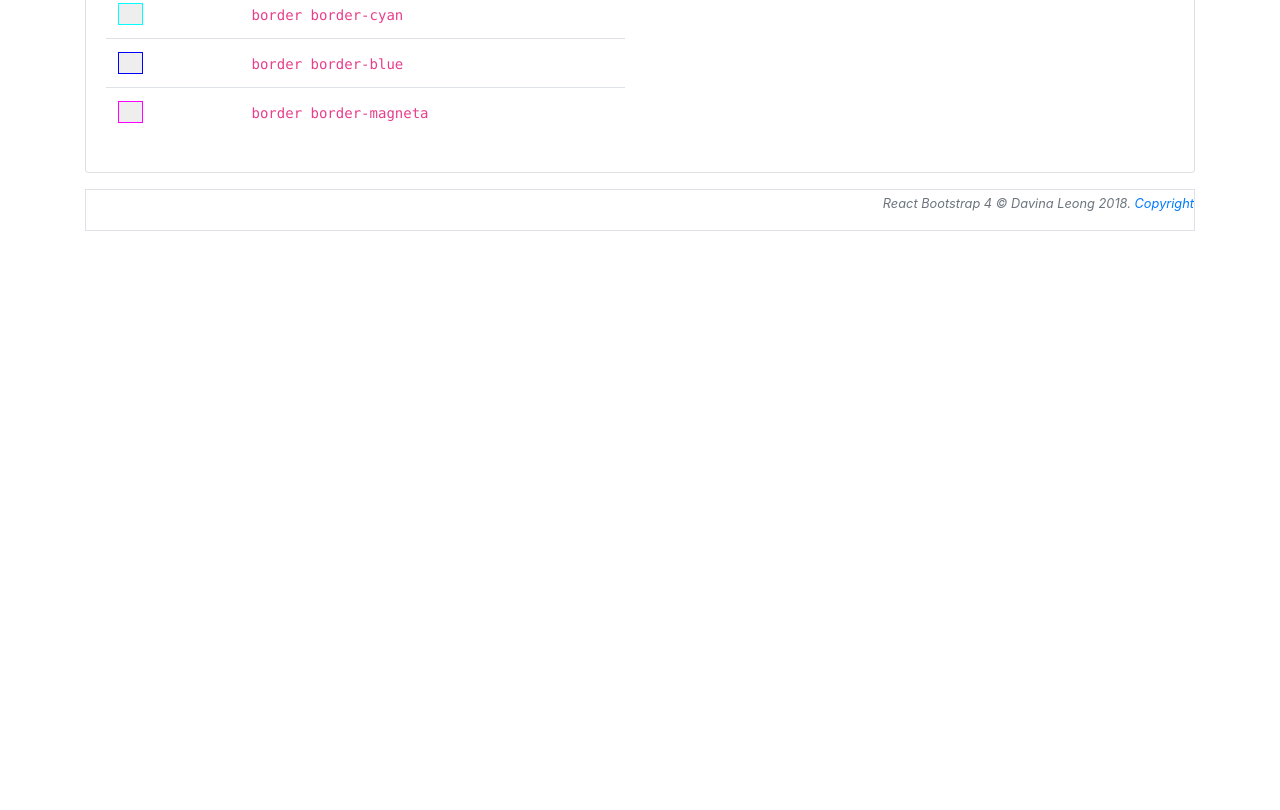
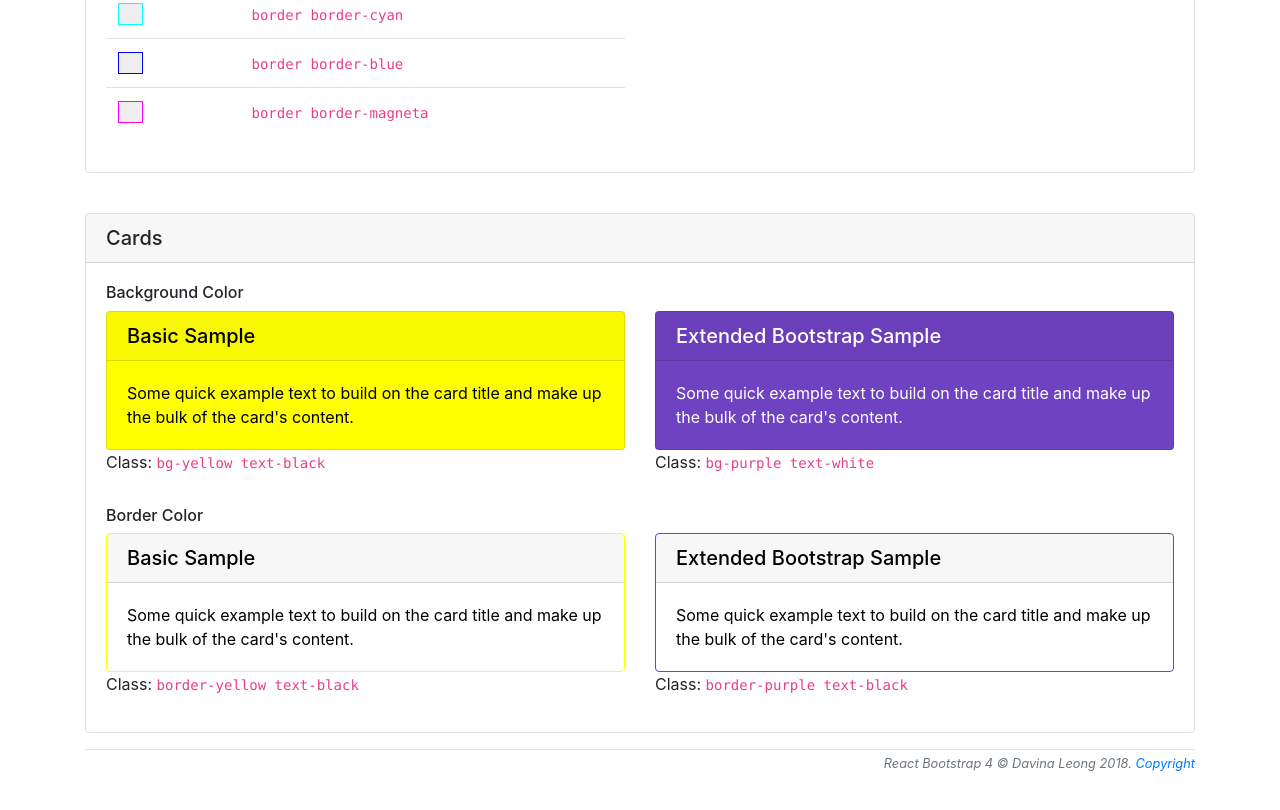
Before and after one commit to davinaleong/React-Bootstrap-4, a website: page rb4-extra.html in a window 1280 px wide. Shown: the part 3861-4671 px from the top of the page. Before the commit the page ends 4140 px from the top, so only its background shows below. Drawn offline with Linux system fonts and the light colour scheme.

Commit message:
Added demo cards to content
Added bootstrap cards to demo background and border colours.

```diff
--- a/rb4-extra.html
+++ b/rb4-extra.html
@@ -227,6 +227,7 @@
         </div>
     </div>
     <br>
+
 
     <h2>More Colors</h2>
     <div class="card mb-3">
@@ -496,9 +497,61 @@
             </div>
         </div>
     </div>
+    <br>
+
+    <div class="card mb-3">
+        <h5 class="card-header">Cards</h5>
+        <div class="card-body">
+            <h6>Background Color</h6>
+            <div class="row mb-3">
+                <div class="col-6">
+                    <div class="card bg-yellow text-black">
+                        <h5 class="card-header">Basic Sample</h5>
+                        <div class="card-body">
+                            Some quick example text to build on the card title and make up the bulk of the card's content.
+                        </div>
+                    </div>
+                    <p>Class: <code>bg-yellow text-black</code></p>
+                </div>
+
+                <div class="col-6">
+                    <div class="card bg-purple text-white">
+                        <h5 class="card-header">Extended Bootstrap Sample</h5>
+                        <div class="card-body">
+                            Some quick example text to build on the card title and make up the bulk of the card's content.
+                        </div>
+                    </div>
+                    <p>Class: <code>bg-purple text-white</code></p>
+                </div>
+            </div>
+
+            <h6>Border Color</h6>
+            <div class="row">
+                <div class="col-6">
+                    <div class="card border-yellow text-black">
+                        <h5 class="card-header">Basic Sample</h5>
+                        <div class="card-body">
+                            Some quick example text to build on the card title and make up the bulk of the card's content.
+                        </div>
+                    </div>
+                    <p>Class: <code>border-yellow text-black</code></p>
+                </div>
+
+                <div class="col-6">
+                    <div class="card border-purple text-black">
+                        <h5 class="card-header">Extended Bootstrap Sample</h5>
+                        <div class="card-body">
+                            Some quick example text to build on the card title and make up the bulk of the card's content.
+                        </div>
+                    </div>
+                    <p>Class: <code>border-purple text-black</code></p>
+                </div>
+            </div>
+        </div>
+    </div>
 
 
-    <footer class="text-right text-muted mb-5 border border-top">
+    <footer class="text-right text-muted mb-5 border-top">
         <p><small><em>React Bootstrap 4 &copy; Davina Leong 2018. <a href="copyright.html">Copyright</a></em></small></p>
     </footer>
 </div>
```
